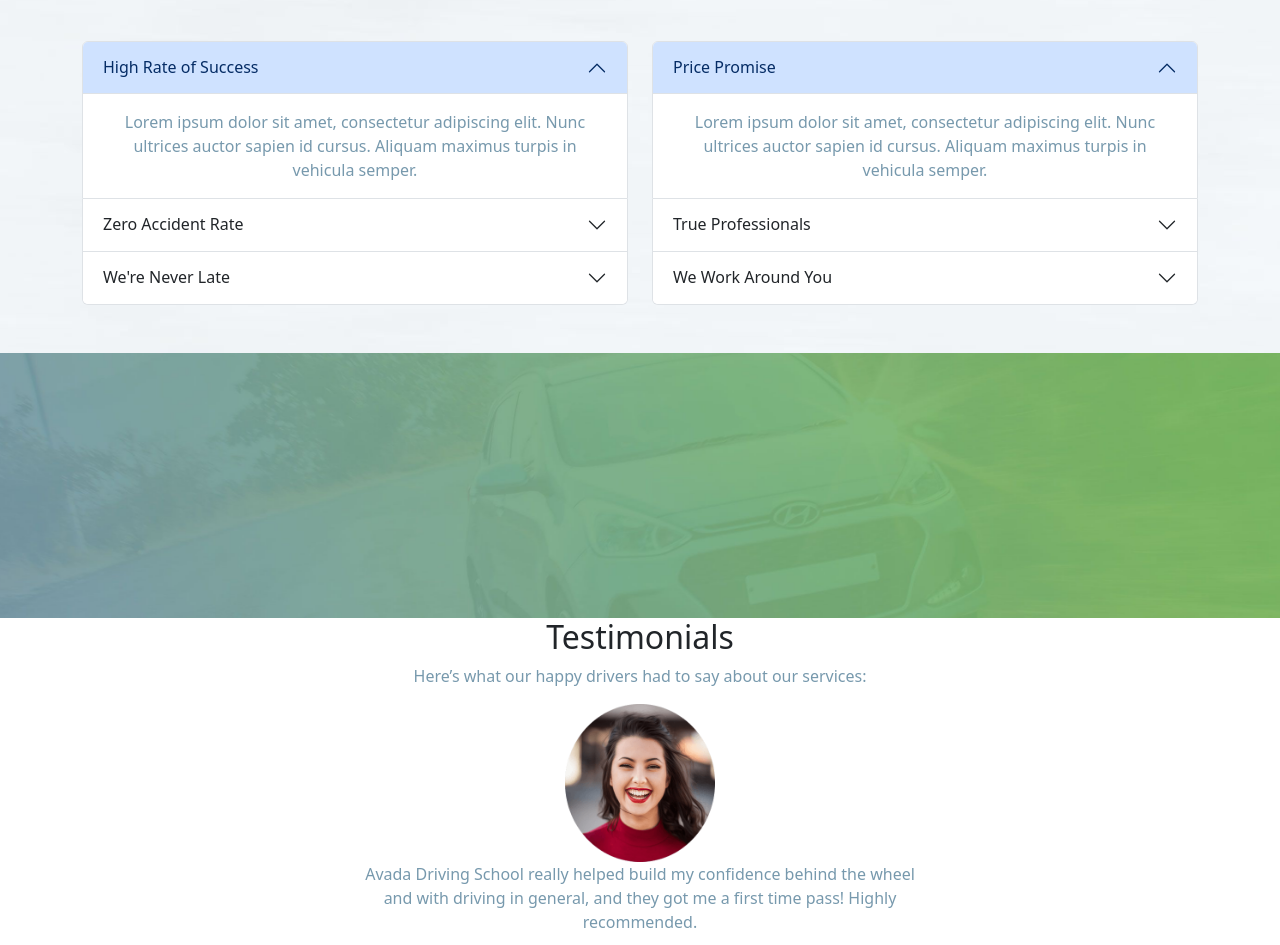
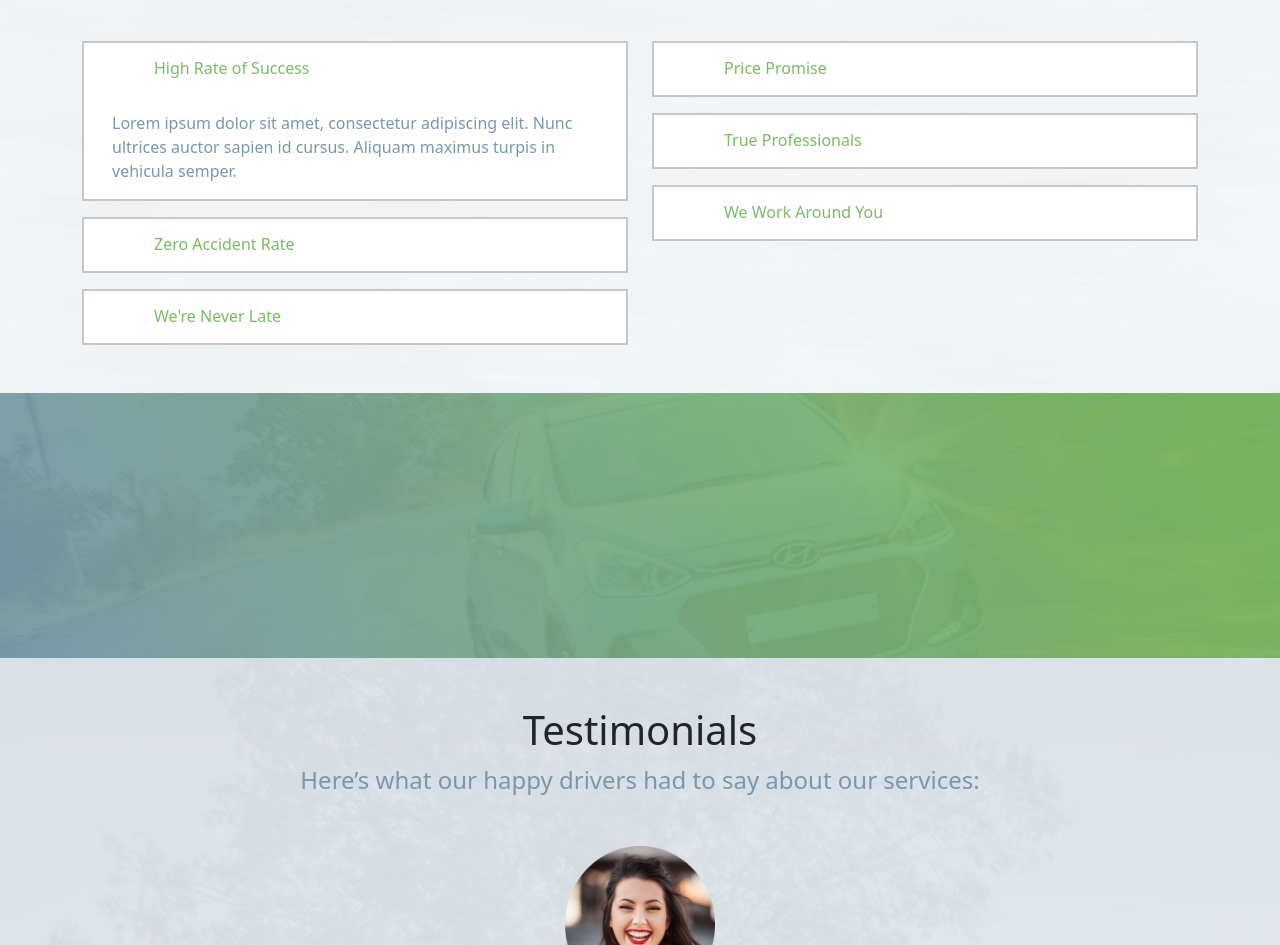
Before and after one commit to MiriamPecora/proj-html-vuejs, a Vue app: page /about in a window 1280 px wide. Shown: the part 3867-4812 px from the top of the page. Built offline with nearby package versions, Linux system fonts and the light colour scheme.

Commit message:
[UPD] add style testimonials

```diff
--- a/src/components/AppTestimonials.vue
+++ b/src/components/AppTestimonials.vue
@@ -57,18 +57,18 @@ export default {
 <template>
 
 <div id="testimonial" class="text-center container-lg">
-    <div class="w-50 mx-auto">
+    <div class="width-65 mx-auto">
 
         <!-- title -->
-        <h2 class="text-dark">Testimonials</h2>
+        <h2 class="text-dark fs-1">Testimonials</h2>
 
-        <p>Here’s what our happy drivers had to say about our services:</p>
+        <p class="fs-4 mb-5">Here’s what our happy drivers had to say about our services:</p>
 
-        <img :src="currentImage" alt="portfolio image">
+        <img :src="currentImage" alt="portfolio image" class="mb-4">
 
-        <p>Avada Driving School really helped build my confidence behind the wheel and with driving in general, and they got me a first time pass! Highly recommended.</p>
+        <p class="fst-italic fs-6 spacing-test">Avada Driving School really helped build my confidence behind the wheel and with driving in general, and they got me a first time pass! Highly recommended.</p>
 
-        <h5>{{ currentName }}</h5>
+        <h5 class="lh-lg spacing-test">{{ currentName }}</h5>
 
         <!-- circle dots -->
         <div class="d-flex justify-content-center gap-2">
@@ -91,4 +91,12 @@ svg{
     cursor: pointer;
     font-size: 12px;
 }
+
+.spacing-test {
+    letter-spacing: 5px;
+}
+
+.width-65 {
+    width: 65%;
+}
 </style>
--- a/src/pages/PageAbout.vue
+++ b/src/pages/PageAbout.vue
@@ -62,38 +62,38 @@ export default {
             <div class="row d-flex">
                 <div class="col">
                     <div class="accordion" id="accordionExample">
-                        <div class="accordion-item">
+                        <div class="accordion-item border-2 border-secondary-subtle rounded-0">
                           <h2 class="accordion-header">
                             <button class="accordion-button" type="button" data-bs-toggle="collapse" data-bs-target="#collapseOne" aria-expanded="true" aria-controls="collapseOne">
                               High Rate of Success
                             </button>
                           </h2>
                           <div id="collapseOne" class="accordion-collapse collapse show" data-bs-parent="#accordionExample">
-                            <div class="accordion-body">
+                            <div class="accordion-body text-start mx-2">
                                 Lorem ipsum dolor sit amet, consectetur adipiscing elit. Nunc ultrices auctor sapien id cursus. Aliquam maximus turpis in vehicula semper.
                             </div>
                           </div>
                         </div>
-                        <div class="accordion-item">
+                        <div class="accordion-item border-2 border-secondary-subtle rounded-0 my-3 border-top">
                           <h2 class="accordion-header">
                             <button class="accordion-button collapsed" type="button" data-bs-toggle="collapse" data-bs-target="#collapseTwo" aria-expanded="false" aria-controls="collapseTwo">
                               Zero Accident Rate
                             </button>
                           </h2>
                           <div id="collapseTwo" class="accordion-collapse collapse" data-bs-parent="#accordionExample">
-                            <div class="accordion-body">
+                            <div class="accordion-body text-start mx-2">
                                 Lorem ipsum dolor sit amet, consectetur adipiscing elit. Nunc ultrices auctor sapien id cursus. Aliquam maximus turpis in vehicula semper.
                             </div>
                           </div>
                         </div>
-                        <div class="accordion-item">
+                        <div class="accordion-item border-2 border-secondary-subtle rounded-0 border-top">
                           <h2 class="accordion-header">
                             <button class="accordion-button collapsed" type="button" data-bs-toggle="collapse" data-bs-target="#collapseThree" aria-expanded="false" aria-controls="collapseThree">
                               We're Never Late
                             </button>
                           </h2>
                           <div id="collapseThree" class="accordion-collapse collapse" data-bs-parent="#accordionExample">
-                            <div class="accordion-body">
+                            <div class="accordion-body text-start mx-2">
                                 Lorem ipsum dolor sit amet, consectetur adipiscing elit. Nunc ultrices auctor sapien id cursus. Aliquam maximus turpis in vehicula semper.
                             </div>
                           </div>
@@ -102,38 +102,38 @@ export default {
                 </div>
                 <div class="col">
                     <div class="accordion" id="accordionExample">
-                        <div class="accordion-item">
+                        <div class="accordion-item border-2 border-secondary-subtle rounded-0">
                           <h2 class="accordion-header">
-                            <button class="accordion-button" type="button" data-bs-toggle="collapse" data-bs-target="#collapseFour" aria-expanded="false" aria-controls="collapseFour">
+                            <button class="accordion-button collapsed" type="button" data-bs-toggle="collapse" data-bs-target="#collapseFour" aria-expanded="false" aria-controls="collapseFour">
                               Price Promise
                             </button>
                           </h2>
-                          <div id="collapseFour" class="accordion-collapse collapse show" data-bs-parent="#accordionExample">
-                            <div class="accordion-body">
+                          <div id="collapseFour" class="accordion-collapse collapse" data-bs-parent="#accordionExample">
+                            <div class="accordion-body text-start mx-2">
                               Lorem ipsum dolor sit amet, consectetur adipiscing elit. Nunc ultrices auctor sapien id cursus. Aliquam maximus turpis in vehicula semper.
                             </div>
                           </div>
                         </div>
-                        <div class="accordion-item">
+                        <div class="accordion-item border-2 border-secondary-subtle rounded-0 my-3 border-top">
                           <h2 class="accordion-header">
                             <button class="accordion-button collapsed" type="button" data-bs-toggle="collapse" data-bs-target="#collapseFive" aria-expanded="false" aria-controls="collapseFive">
                               True Professionals
                             </button>
                           </h2>
-                          <div id="collapseFive" class="accordion-collapse collapse" data-bs-parent="#accordionExample">
-                            <div class="accordion-body">
+                          <div id="collapseFive" class="accordion-collapse collapse">
+                            <div class="accordion-body text-start mx-2">
                                 Lorem ipsum dolor sit amet, consectetur adipiscing elit. Nunc ultrices auctor sapien id cursus. Aliquam maximus turpis in vehicula semper.
                             </div>
                           </div>
                         </div>
-                        <div class="accordion-item">
+                        <div class="accordion-item border-2 border-secondary-subtle rounded-0 border-top">
                           <h2 class="accordion-header">
                             <button class="accordion-button collapsed" type="button" data-bs-toggle="collapse" data-bs-target="#collapseSix" aria-expanded="false" aria-controls="collapseSix">
                               We Work Around You
                             </button>
                           </h2>
                           <div id="collapseSix" class="accordion-collapse collapse" data-bs-parent="#accordionExample">
-                            <div class="accordion-body">
+                            <div class="accordion-body text-start mx-2">
                                 Lorem ipsum dolor sit amet, consectetur adipiscing elit. Nunc ultrices auctor sapien id cursus. Aliquam maximus turpis in vehicula semper.
                             </div>
                           </div>
@@ -146,7 +146,9 @@ export default {
     <!-- learning components -->
     <AppStartLearning/>
     <!-- testimonials components -->
-    <AppTestimonials id="#testimonial-section"/>
+    <section id="testimonial-section">
+        <AppTestimonials class="py-5"/>
+    </section>
 </div>
 </template>
 
@@ -174,4 +176,41 @@ export default {
 #testimonial-section {
     background-image: url(../assets/img/testimonials/testimonial-background.jpg);
 }
+
+.accordion-button {
+    color: $color-main;
+    font-weight: 500;
+}
+
+.accordion-button:not(.collapsed) {
+    background-color: #fff;
+    box-shadow: none;
+}
+
+.accordion-button:focus {
+    box-shadow: none;
+}
+
+.accordion-button::after {
+    margin-left: 0;
+    width: 0;
+    height: 0;
+}
+
+.accordion-button::before {
+    margin-left: 10px;
+    margin-right: 20px;
+    flex-shrink: 0;
+    width: var(--bs-accordion-btn-icon-width);
+    height: var(--bs-accordion-btn-icon-width);
+    content: "";
+    background-image: url();
+    background-repeat: no-repeat;
+    background-size: var(--bs-accordion-btn-icon-width);
+    transition: var(--bs-accordion-btn-icon-transition);
+}
+
+.accordion-button:not(.collpased)::before {
+    background-image: url();
+}
 </style>
```
